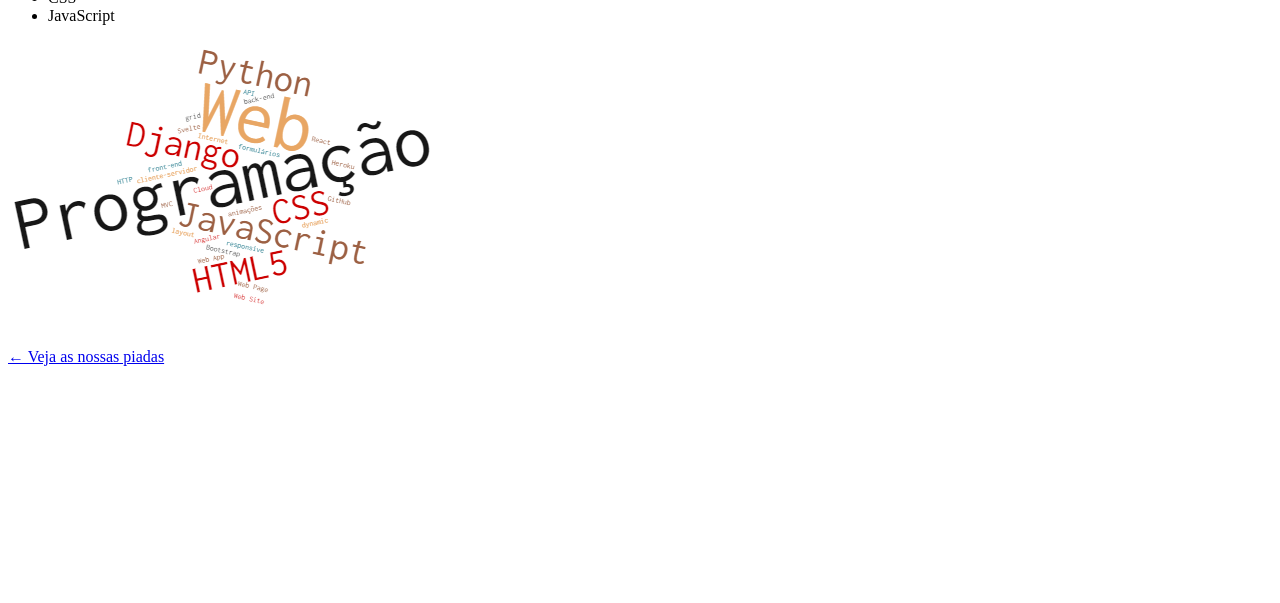
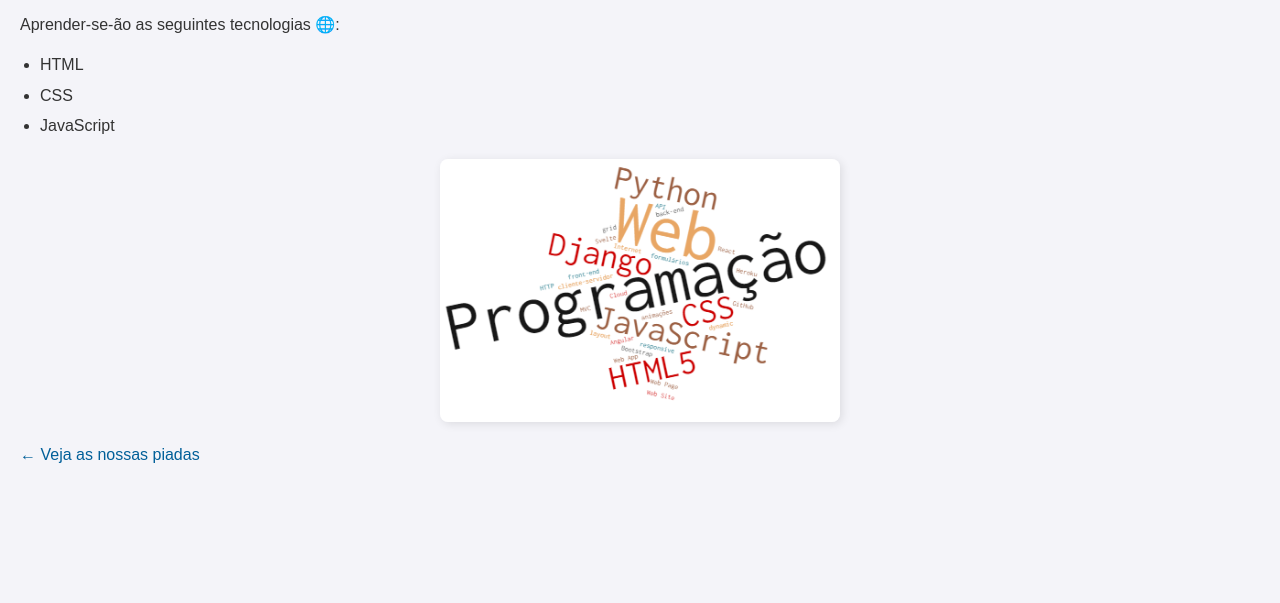
Before and after one commit to simaopaulo/---, a plain HTML site: page index.html in a window 1280 px wide. Shown: the part 197-800 px from the top of the page. Drawn offline with Linux system fonts and the light colour scheme.

Commit message:
4th commit

```diff
--- a/index.html
+++ b/index.html
@@ -3,7 +3,8 @@
 <head>
     <meta charset="UTF-8">
     <title>A minha primeira página</title>
-    <ref="site.js" rel="script">
+    <link rel="stylesheet" href="style.css">
+    sc
 </head>
 <body>
     <h1>Programação na Web</h1>
--- a/style.css
+++ b/style.css
@@ -0,0 +1,50 @@
+* {
+    margin: 0;
+    padding: 0;
+    box-sizing: border-box;
+}
+
+body {
+    font-family: Arial, sans-serif;
+    line-height: 1.6;
+    background-color: #f4f4f9;
+    color: #333;
+    padding: 20px;
+}
+
+h1 {
+    color: #005f99;
+    margin-bottom: 20px;
+    text-align: center;
+}
+
+p {
+    margin-bottom: 15px;
+}
+
+a {
+    color: #005f99;
+    text-decoration: none;
+}
+
+a:hover {
+    text-decoration: underline;
+}
+
+ul {
+    margin-left: 20px;
+    margin-bottom: 15px;
+}
+
+li {
+    margin-bottom: 5px;
+}
+
+img {
+    display: block;
+    max-width: 400px;
+    height: auto;
+    margin: 20px auto;
+    border-radius: 8px;
+    box-shadow: 2px 2px 10px rgba(0,0,0,0.1);
+}
```
Also changed, not shown: piada.html (+1 -0 lines), restapi.html (added, +23 -0 lines), restapi.js (added, +28 -0 lines), site.js (line endings or trailing spaces).
